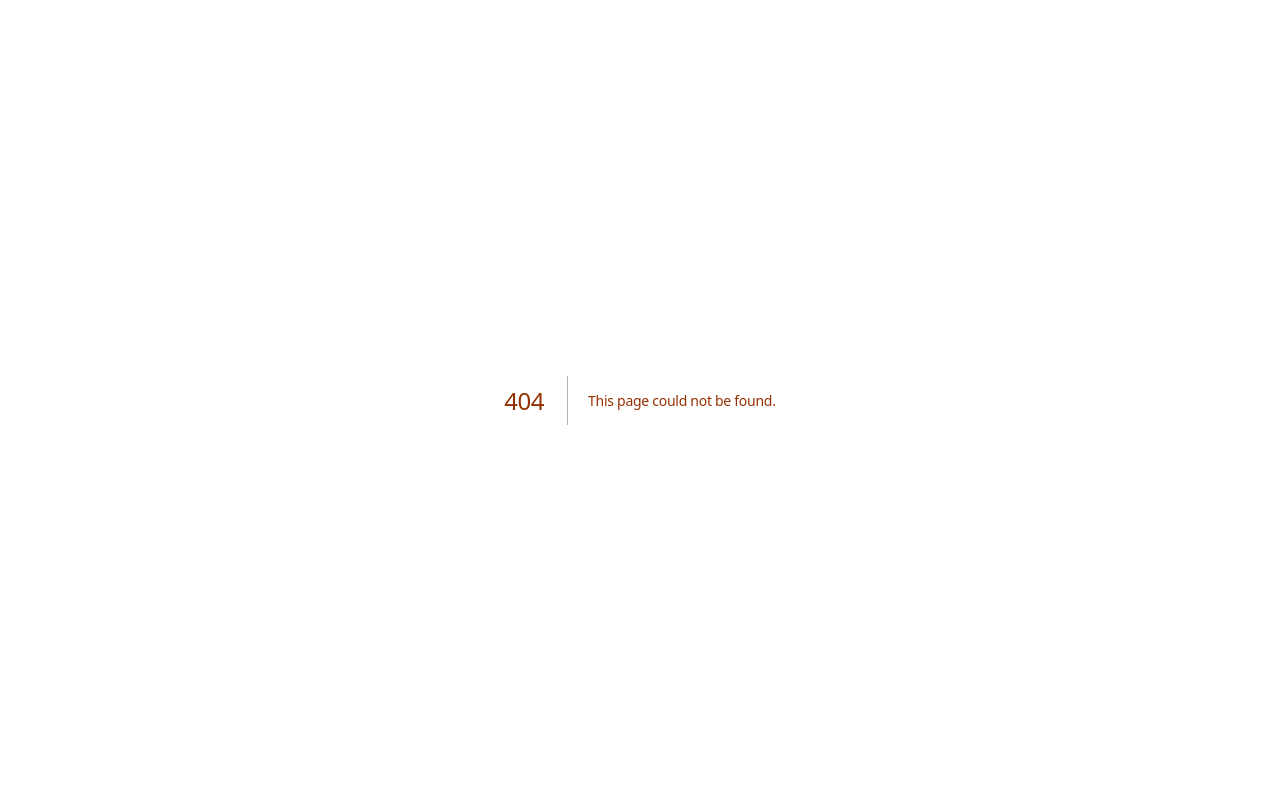
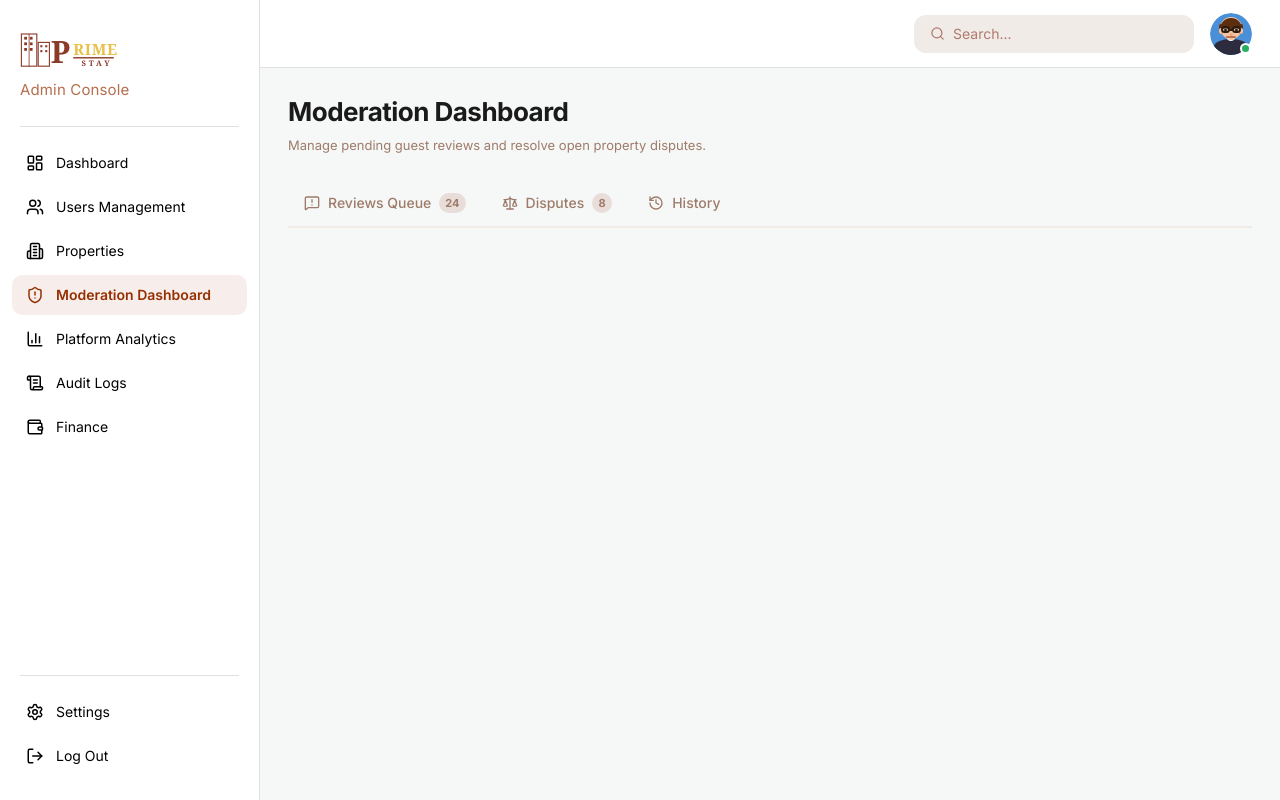
Before and after one commit to Dula0268/b4code-frontend, a Next.js app: page /admin/moderation in a window 1280 px wide. Before the commit this address had no page. Built offline with nearby package versions, Linux system fonts and the light colour scheme.

Commit message:
feat: implement Moderation Dashboard page

```diff
--- /dev/null
+++ b/src/app/admin/moderation/page.tsx
@@ -0,0 +1,89 @@
+"use client";
+
+import AdminPageLayout from "@/components/features/admin/admin-page-layout";
+import ReviewsQueue from "@/components/features/admin/moderation/reports-table";
+import DisputesHub from "@/app/admin/moderation/dispute-hub/page";
+import HistoryTab from "@/app/admin/moderation/history-tab/page";
+import FlaggedReviewDetail from "@/components/features/admin/moderation/action-panel";
+import {
+  useAdminModerationStore,
+  type ModerationTab,
+} from "@/store/admin/moderation/admin-moderation.store";
+import { MessageSquareWarning, Scale, History } from "lucide-react";
+
+// ─── Tab Config ───────────────────────────────────────────────────────────────
+const TABS: {
+  key: ModerationTab;
+  label: string;
+  badge?: number;
+  icon: React.ElementType;
+}[] = [
+  { key: "reviews", label: "Reviews Queue", badge: 24, icon: MessageSquareWarning },
+  { key: "disputes", label: "Disputes", badge: 8, icon: Scale },
+  { key: "history", label: "History", icon: History },
+];
+
+// ─── Main Page ────────────────────────────────────────────────────────────────
+export default function ModerationPage() {
+  const { activeTab, setActiveTab, selectedReview } = useAdminModerationStore();
+
+  return (
+    <AdminPageLayout>
+      <div className="flex flex-col gap-6">
+        {/* ── Page Header ── */}
+        <div>
+          <h1 className="text-[26px] font-bold text-[#1A1A1A] leading-tight m-0">
+            Moderation Dashboard
+          </h1>
+          <p className="text-[13px] text-[#9E7B6A] mt-1 mb-0">
+            Manage pending guest reviews and resolve open property disputes.
+          </p>
+        </div>
+
+        {/* ── Tab Bar ── */}
+        <div className="flex items-center gap-1 border-b-2 border-[#F0EBE7]">
+          {TABS.map((tab) => {
+            const Icon = tab.icon;
+            const isActive = activeTab === tab.key;
+            return (
+              <button
+                key={tab.key}
+                onClick={() => setActiveTab(tab.key)}
+                className={`flex items-center gap-2 px-4 py-2.5 text-[14px] font-medium border-b-[3px] -mb-[2px] bg-transparent cursor-pointer transition-colors ${
+                  isActive
+                    ? "text-[#C05621] border-[#C05621] font-semibold"
+                    : "text-[#9E7B6A] border-transparent hover:text-[#C05621]"
+                }`}
+              >
+                <Icon size={16} />
+                {tab.label}
+                {tab.badge !== undefined && (
+                  <span
+                    className={`min-w-[20px] h-5 rounded-full text-[11px] font-bold flex items-center justify-center px-1.5 ${
+                      isActive
+                        ? "bg-[#16A34A] text-white"
+                        : "bg-[#E8DDD8] text-[#9E7B6A]"
+                    }`}
+                  >
+                    {tab.badge}
+                  </span>
+                )}
+              </button>
+            );
+          })}
+        </div>
+
+        {/* ── Tab Content ── */}
+        {selectedReview ? (
+          <FlaggedReviewDetail />
+        ) : (
+          <>
+            {activeTab === "reviews" && <ReviewsQueue />}
+            {activeTab === "disputes" && <DisputesHub />}
+            {activeTab === "history" && <HistoryTab />}
+          </>
+        )}
+      </div>
+    </AdminPageLayout>
+  );
+}
```
